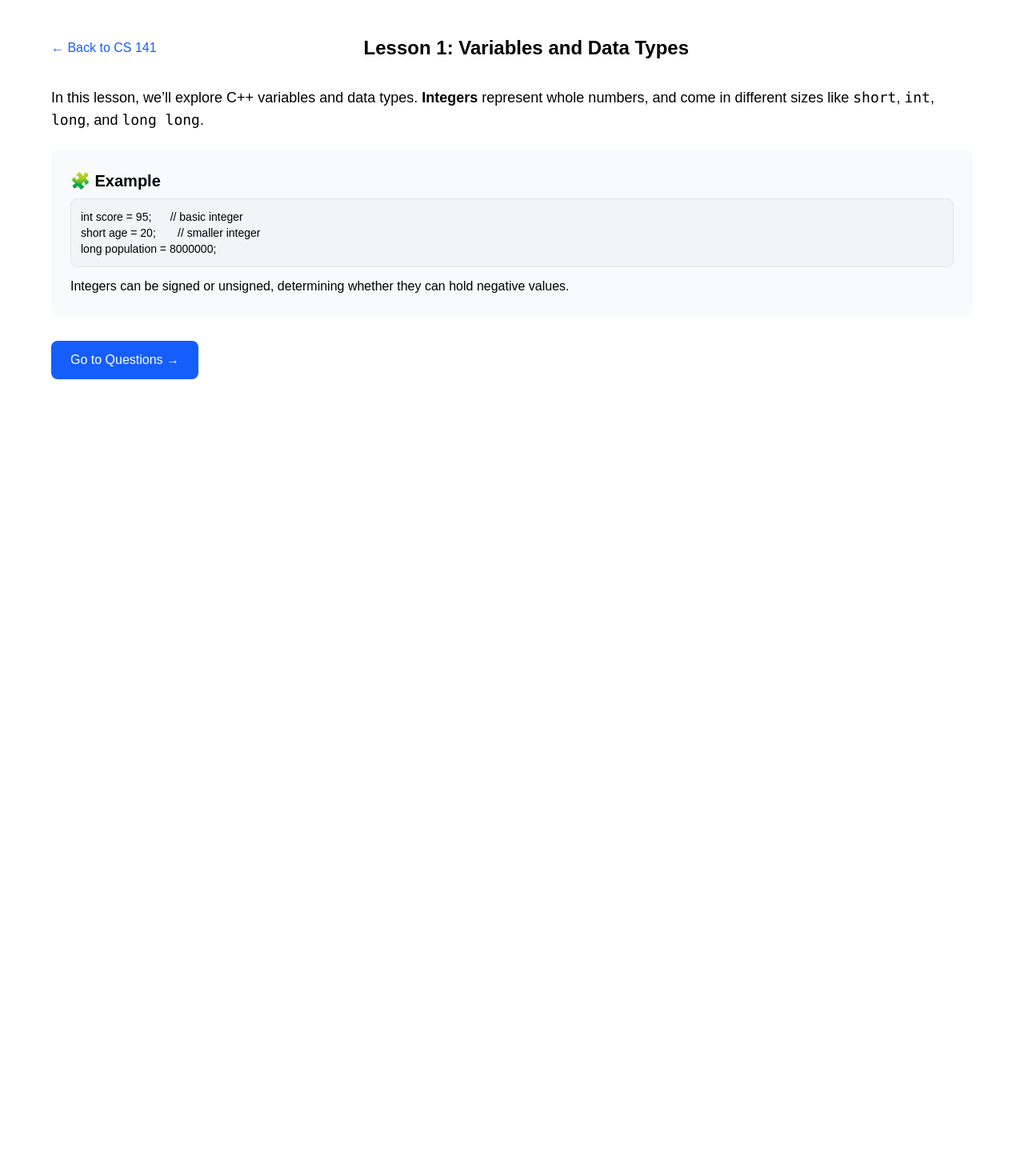
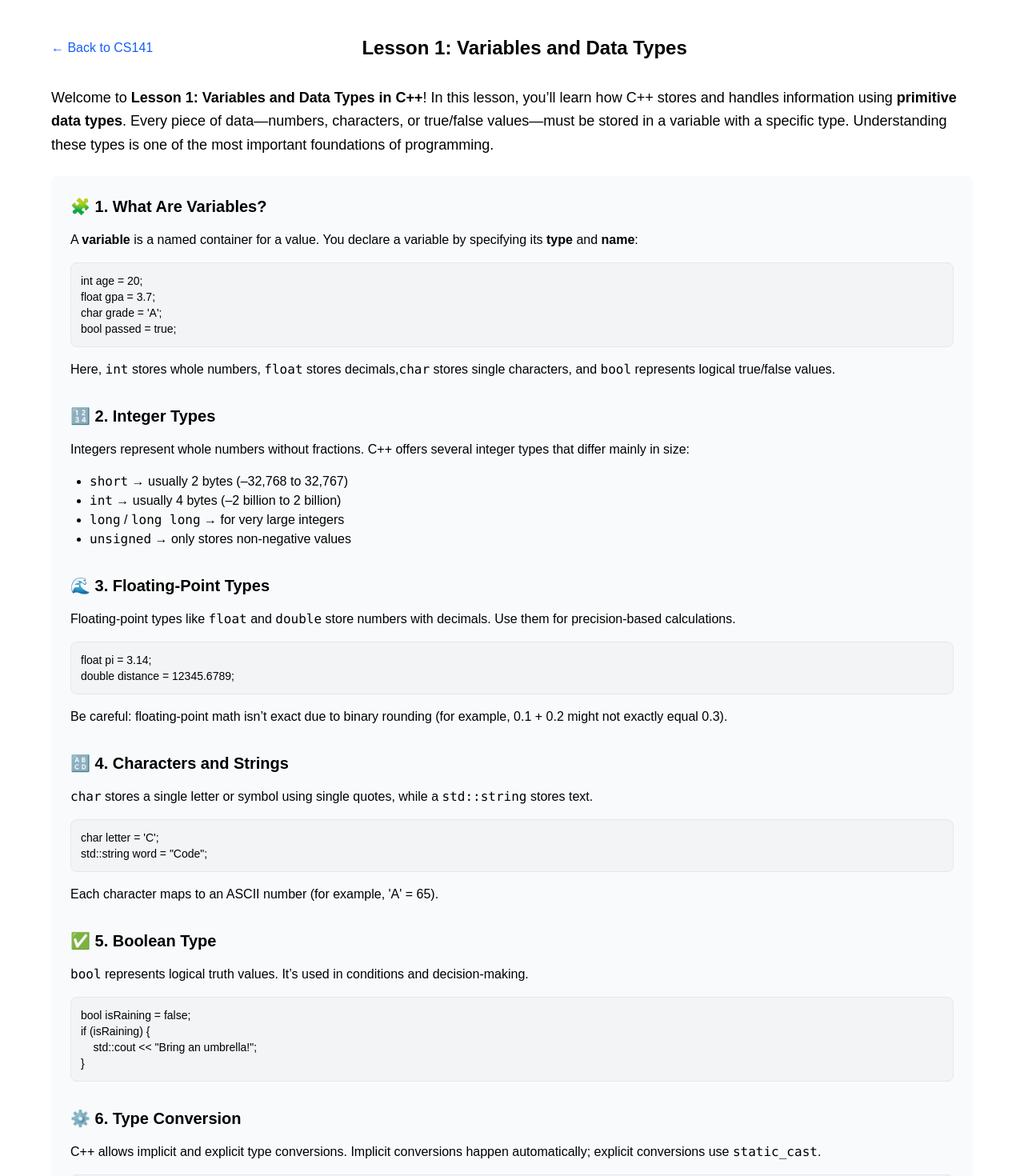
Before and after one commit to k15karthik/EducationalChatbot, a Next.js app: page /courses/cs141/lesson1 in a window 1280 px wide. Shown: the part 20-1490 px from the top of the page at 80% size. Before the commit the page ends 848 px from the top, so only its background shows below. Built offline with nearby package versions, Linux system fonts and the light colour scheme.

Commit message:
Mix of coding and short answer questions

```diff
--- a/package.json
+++ b/package.json
@@ -10,6 +10,8 @@
     "format": "biome format --write"
   },
   "dependencies": {
+    "@monaco-editor/react": "^4.7.0",
+    "axios": "^1.13.2",
     "next": "15.5.5",
     "openai": "^6.3.0",
     "react": "19.1.0",
--- a/src/app/courses/cs141/lesson1/page.tsx
+++ b/src/app/courses/cs141/lesson1/page.tsx
@@ -3,7 +3,6 @@
 import { useState } from "react";
 
 export default function Lesson1Page() {
-  // lesson + quiz state
   const [view, setView] = useState<"lesson" | "quiz">("lesson");
   const [currentQ, setCurrentQ] = useState(0);
   const [loading, setLoading] = useState(false);
@@ -12,30 +11,39 @@ export default function Lesson1Page() {
   const [isCorrect, setIsCorrect] = useState<boolean | null>(null);
   const [selected, setSelected] = useState<string | null>(null);
 
-  // mixed quiz questions
+  // One single integrated quiz
   const questions = [
+    { type: "short", question: "Explain what an integer is in C++." },
     {
-      type: "short",
-      question: "Explain what an integer is in C++.",
+      type: "mc",
+      question: "Which of the following correctly declares an integer variable in C++?",
+      choices: ["int number = 10;", "integer num = 10;", "num int = 10;", "var number = 10;"],
+    },
+    { type: "short", question: "What is the difference between a signed and unsigned integer?" },
+    {
+      type: "code",
+      question: "Write a C++ program to check if a number is even or odd.",
+    },
+    {
+      type: "code",
+      question: "Implement a program that swaps two integers without using a third variable.",
     },
     {
       type: "mc",
-      question: "Which of the following correctly declares an integer variable in C++?",
-      choices: [
-        "int number = 10;",
-        "integer num = 10;",
-        "num int = 10;",
-        "var number = 10;",
-      ],
+      question: "Which data type is best for representing a student's GPA?",
+      choices: ["int", "float", "char", "bool"],
+    },
+    {
+      type: "code",
+      question: "Write a program that converts Celsius to Fahrenheit.",
     },
     {
       type: "short",
-      question:
-        "What is the difference between a signed and an unsigned integer in C++?",
+      question: "What does the sizeof() operator do in C++?",
     },
   ];
 
-  // AI grading call
+  // Grading logic (calls your /api/grade route)
   const gradeWithAI = async (question: string, studentAnswer: string) => {
     setLoading(true);
     setFeedback("");
@@ -46,14 +54,10 @@ export default function Lesson1Page() {
         body: JSON.stringify({ question, studentAnswer }),
       });
       const data = await res.json();
-
-      // Ensure feedback always starts with "Nice try, but..." if wrong
-      if (!data.correct && !data.feedback.startsWith("Nice try")) {
-        data.feedback = "Nice try, but " + data.feedback.charAt(0).toLowerCase() + data.feedback.slice(1);
-      }
-
       setFeedback(data.feedback);
       setIsCorrect(data.correct);
+
+      // Move to next after short delay if correct
       if (data.correct) {
         setTimeout(() => {
           setCurrentQ((prev) => prev + 1);
@@ -61,7 +65,7 @@ export default function Lesson1Page() {
           setSelected(null);
           setFeedback("");
           setIsCorrect(null);
-        }, 1800);
+        }, 2000);
       }
     } catch {
       setFeedback("⚠️ Error: Unable to connect to AI grader.");
@@ -86,38 +90,109 @@ export default function Lesson1Page() {
 
   return (
     <div className="min-h-screen bg-white text-black p-10">
-      {/* Top Navigation */}
+      {/* Navbar */}
       <header className="flex justify-between items-center mb-8">
-        <a
-          href="/courses/cs141"
-          className="text-blue-600 font-medium hover:underline"
-        >
-          ← Back to CS 141
+        <a href="/courses/cs141" className="text-blue-600 font-medium hover:underline">
+          ← Back to CS141
         </a>
         <h1 className="text-2xl font-bold">Lesson 1: Variables and Data Types</h1>
         <div className="w-24" />
       </header>
 
-      {/* Lesson Section */}
+      {/* ---------------- LESSON CONTENT ---------------- */}
       {view === "lesson" && (
         <>
-          <p className="text-lg mb-6">
-            In this lesson, we’ll explore C++ variables and data types.
-            <strong> Integers</strong> represent whole numbers, and come in
-            different sizes like <code>short</code>, <code>int</code>,{" "}
-            <code>long</code>, and <code>long long</code>.
+          <p className="text-lg leading-relaxed mb-6">
+            Welcome to <b>Lesson 1: Variables and Data Types in C++</b>!
+            In this lesson, you’ll learn how C++ stores and handles information using
+            <b> primitive data types</b>. Every piece of data—numbers, characters, or
+            true/false values—must be stored in a variable with a specific type.
+            Understanding these types is one of the most important foundations of
+            programming.
           </p>
 
-          <div className="bg-gray-50 p-6 rounded-lg mb-8">
-            <h2 className="text-xl font-semibold mb-2">🧩 Example</h2>
-            <pre className="bg-gray-100 rounded-lg p-3 border border-gray-200 text-sm font-mono">
-{`int score = 95;      // basic integer
-short age = 20;       // smaller integer
-long population = 8000000;`}
-            </pre>
-            <p className="mt-3">
-              Integers can be signed or unsigned, determining whether they can
-              hold negative values.
+          <div className="bg-gray-50 p-6 rounded-lg mb-8 space-y-4">
+            <h2 className="text-xl font-semibold">🧩 1. What Are Variables?</h2>
+            <p>
+              A <b>variable</b> is a named container for a value.
+              You declare a variable by specifying its <b>type</b> and <b>name</b>:
+            </p>
+            <pre className="bg-gray-100 rounded-lg p-3 border border-gray-200 text-sm font-mono">{`int age = 20;
+float gpa = 3.7;
+char grade = 'A';
+bool passed = true;`}</pre>
+            <p>
+              Here, <code>int</code> stores whole numbers, <code>float</code> stores decimals,
+              <code>char</code> stores single characters, and <code>bool</code> represents
+              logical true/false values.
+            </p>
+
+            <h2 className="text-xl font-semibold pt-4">🔢 2. Integer Types</h2>
+            <p>
+              Integers represent whole numbers without fractions. C++ offers several
+              integer types that differ mainly in size:
+            </p>
+            <ul className="list-disc ml-6">
+              <li><code>short</code> → usually 2 bytes (–32,768 to 32,767)</li>
+              <li><code>int</code> → usually 4 bytes (–2 billion to 2 billion)</li>
+              <li><code>long</code> / <code>long long</code> → for very large integers</li>
+              <li><code>unsigned</code> → only stores non-negative values</li>
+            </ul>
+
+            <h2 className="text-xl font-semibold pt-4">🌊 3. Floating-Point Types</h2>
+            <p>
+              Floating-point types like <code>float</code> and <code>double</code> store
+              numbers with decimals. Use them for precision-based calculations.
+            </p>
+            <pre className="bg-gray-100 rounded-lg p-3 border border-gray-200 text-sm font-mono">{`float pi = 3.14;
+double distance = 12345.6789;`}</pre>
+            <p>
+              Be careful: floating-point math isn’t exact due to binary rounding
+              (for example, 0.1 + 0.2 might not exactly equal 0.3).
+            </p>
+
+            <h2 className="text-xl font-semibold pt-4">🔠 4. Characters and Strings</h2>
+            <p>
+              <code>char</code> stores a single letter or symbol using single quotes, while
+              a <code>std::string</code> stores text.
+            </p>
+            <pre className="bg-gray-100 rounded-lg p-3 border border-gray-200 text-sm font-mono">{`char letter = 'C';
+std::string word = "Code";`}</pre>
+            <p>
+              Each character maps to an ASCII number (for example, 'A' = 65).
+            </p>
+
+            <h2 className="text-xl font-semibold pt-4">✅ 5. Boolean Type</h2>
+            <p>
+              <code>bool</code> represents logical truth values. It’s used in conditions and
+              decision-making.
+            </p>
+            <pre className="bg-gray-100 rounded-lg p-3 border border-gray-200 text-sm font-mono">{`bool isRaining = false;
+if (isRaining) {
+    std::cout << "Bring an umbrella!";
+}`}</pre>
+
+            <h2 className="text-xl font-semibold pt-4">⚙️ 6. Type Conversion</h2>
+            <p>
+              C++ allows implicit and explicit type conversions. Implicit conversions
+              happen automatically; explicit conversions use <code>static_cast</code>.
+            </p>
+            <pre className="bg-gray-100 rounded-lg p-3 border border-gray-200 text-sm font-mono">{`int a = 5;
+double b = a;                 // implicit conversion
+int c = static_cast<int>(3.9); // explicit conversion → c = 3`}</pre>
+
+            <h2 className="text-xl font-semibold pt-4">📏 7. Sizes and Limits</h2>
+            <p>
+              Use <code>sizeof()</code> to see how much memory a type uses. This helps you
+              understand performance and precision trade-offs.
+            </p>
+            <pre className="bg-gray-100 rounded-lg p-3 border border-gray-200 text-sm font-mono">{`std::cout << "Size of int: " << sizeof(int) << " bytes";`}</pre>
+
+            <h2 className="text-xl font-semibold pt-4">🚀 8. Why It Matters</h2>
+            <p>
+              Choosing the right data type affects how your program performs and behaves.
+              Mastering this concept helps you avoid overflow errors, rounding issues, and
+              wasted memory.
             </p>
           </div>
 
@@ -130,7 +205,7 @@ long population = 8000000;`}
         </>
       )}
 
-      {/* Quiz Section */}
+      {/* ---------------- QUIZ SECTION ---------------- */}
       {view === "quiz" && (
         <>
           <h2 className="text-2xl font-bold mb-6">
@@ -178,12 +253,29 @@ long population = 8000000;`}
                 </div>
               )}
 
+              {q.type === "code" && (
+                <div className="border rounded-xl p-6 bg-gray-50 mb-8">
+                  <h3 className="text-lg font-semibold mb-2">💻 {q.question}</h3>
+                  <textarea
+                    value={answer}
+                    onChange={(e) => setAnswer(e.target.value)}
+                    placeholder="Write your pseudocode or describe your logic..."
+                    className="w-full border rounded-lg p-3 mb-4 focus:ring-2 focus:ring-blue-500 h-32"
+                  />
+                  <button
+                    onClick={handleSubmit}
+                    disabled={loading}
+                    className="bg-blue-600 text-white px-6 py-2 rounded-lg hover:brightness-110"
+                  >
+                    {loading ? "Grading..." : "Submit"}
+                  </button>
+                </div>
+              )}
+
               {feedback && (
                 <div
                   className={`mt-4 p-4 rounded-lg ${
-                    isCorrect
-                      ? "bg-green-100 text-green-800"
-                      : "bg-yellow-100 text-yellow-800"
+                    isCorrect ? "bg-green-100 text-green-800" : "bg-yellow-100 text-yellow-800"
                   }`}
                 >
                   <p className="font-medium">{feedback}</p>
@@ -192,12 +284,10 @@ long population = 8000000;`}
             </>
           ) : (
             <div className="mt-10 p-8 bg-green-50 rounded-xl border border-green-300">
-              <h3 className="text-2xl font-bold text-green-700 mb-3">
-                🎉 Excellent work!
-              </h3>
+              <h3 className="text-2xl font-bold text-green-700 mb-3">🎉 Excellent Work!</h3>
               <p>
-                You’ve completed all Lesson 1 questions successfully. You can go
-                back to the CS141 course dashboard to continue.
+                You’ve completed all questions for Lesson 1. You’re ready to move on to the
+                next topic in CS141!
               </p>
               <a
                 href="/courses/cs141"
```
Also changed, not shown: src/app/api/grade/route.ts (+23 -13 lines), 1 other file (tests, documents, lock files or other folders).
